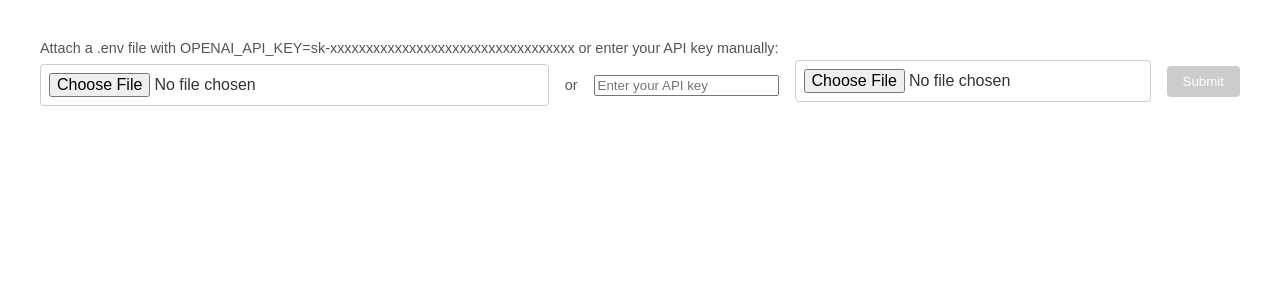
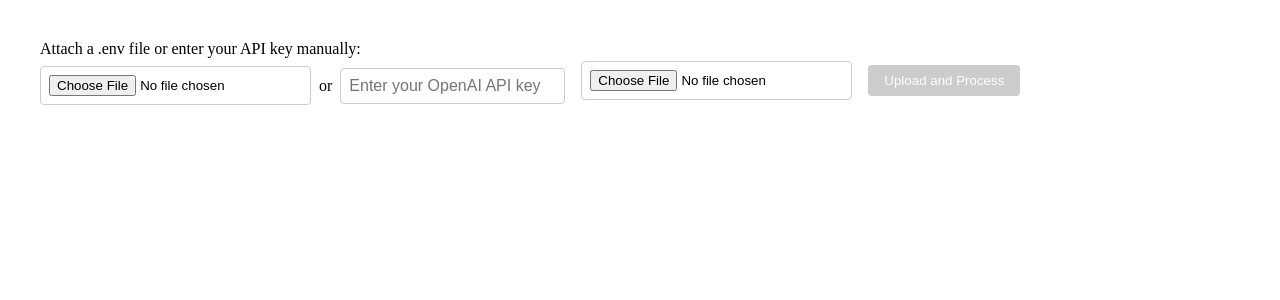
Before and after one commit to mayankpm/ottowatt, a Next.js app in the folder frontend/: page / in a window 1280 px wide. Shown: the top 300 px of the page. Built offline with nearby package versions, Linux system fonts and the light colour scheme.

Commit message:
.env fix

```diff
--- a/frontend/app/Page.css
+++ b/frontend/app/Page.css
@@ -2,8 +2,6 @@
   padding: 2rem;
   max-width: 1200px;
   margin: 0 auto;
-  font-family: Arial, sans-serif;
-  color: #333;
 }
 
 .form {
@@ -12,7 +10,6 @@
   gap: 1rem;
   margin-bottom: 2rem;
   align-items: center;
-  justify-content: space-between;
 }
 
 .apiKeyInputContainer {
@@ -25,25 +22,22 @@
 .inputOptions {
   display: flex;
   align-items: center;
-  justify-content: flex-start;
-  gap: 1rem;
+  gap: 0.5rem;
 }
 
-.apiKeyInput,
+.apiKeyInput {
+  padding: 0.5rem;
+  font-size: 1rem;
+  flex: 1;
+  border: 1px solid #ccc;
+  border-radius: 4px;
+}
+
 .fileInput {
   padding: 0.5rem;
-  font-size: 1rem;
   border: 1px solid #ccc;
   border-radius: 4px;
-  width: auto;
-  flex: 1;
 }
-
-span {
-  font-size: 0.9rem;
-  color: #555;
-}
-
 
 .button {
   padding: 0.5rem 1rem;
@@ -52,12 +46,11 @@ span {
   border: none;
   border-radius: 4px;
   cursor: pointer;
-  transition: background-color 0.2s, transform 0.2s;
+  transition: background-color 0.2s;
 }
 
 .button:hover {
   background-color: #0051b3;
-  transform: scale(1.02);
 }
 
 .button:disabled {
@@ -67,15 +60,8 @@ span {
 
 .results {
   display: grid;
-  grid-template-columns: 1fr;
+  grid-template-columns: 1fr 1fr;
   gap: 2rem;
-  margin-top: 2rem;
-}
-
-@media (min-width: 768px) {
-  .results {
-    grid-template-columns: 1fr 1fr;
-  }
 }
 
 .resultBox {
@@ -94,19 +80,19 @@ span {
 .resultBox h1 {
   font-size: 1.5rem;
   margin-bottom: 0.5rem;
-  color: #0070f3;
+  color: #333;
 }
 
 .resultBox h2 {
   font-size: 1.25rem;
   margin-bottom: 0.5rem;
-  color: #0070f3;
+  color: #333;
 }
 
 .resultBox h3 {
   font-size: 1.1rem;
   margin-bottom: 0.5rem;
-  color: #0070f3;
+  color: #333;
 }
 
 .resultBox hr {
@@ -124,8 +110,4 @@ span {
   white-space: pre-wrap;
   word-wrap: break-word;
   margin: 0;
-  font-family: monospace;
-  background-color: #f9f9f9;
-  padding: 1rem;
-  border-radius: 4px;
 }
--- a/frontend/app/page.tsx
+++ b/frontend/app/page.tsx
@@ -9,7 +9,7 @@ export default function Home() {
   const [result, setResult] = useState<any>(null);
   const [loading, setLoading] = useState(false);
 
-  const handleEnvFile = async (file: File) => {
+  const handleEnvFile = (file: File) => {
     const reader = new FileReader();
     reader.onload = (e) => {
       const content = e.target?.result as string;
@@ -17,12 +17,7 @@ export default function Home() {
       const apiKeyLine = lines.find((line) => line.startsWith("OPENAI_API_KEY="));
       if (apiKeyLine) {
         const [, key] = apiKeyLine.split("=");
-        if (key) {
-          setApiKey(key.trim());
-        } else {
-          alert("OPENAI_API_KEY value is missing in the .env file");
-          setEnvFile(null);
-        }
+        setApiKey(key.trim());
       } else {
         alert("No valid OPENAI_API_KEY found in the .env file");
         setEnvFile(null);
@@ -31,41 +26,53 @@ export default function Home() {
     reader.readAsText(file);
   };
 
-
   const handleSubmit = async (e: React.FormEvent) => {
     e.preventDefault();
     if (!file) {
       alert("Please upload a file.");
       return;
     }
+
     setLoading(true);
-
     const formData = new FormData();
     formData.append("file", file);
-    if (apiKey) {
-      formData.append("api_key", apiKey);
-    }
+    if (apiKey) formData.append("api_key", apiKey);
 
     try {
       const response = await fetch("/api/upload", {
         method: "POST",
         body: formData,
       });
-      const data = await response.json();
+
+      let data;
+      try {
+        data = await response.json();
+      } catch (jsonError) {
+        console.error("Failed to parse JSON:", jsonError);
+        data = { extracted_text: "", structured_text: "", error: "No valid JSON returned" };
+      }
+
       setResult(data);
     } catch (error) {
-      setResult({ error: "Failed to process the file." });
+      console.error("Fetch error:", error);
+      setResult({ extracted_text: "", structured_text: "", error: String(error) });
     } finally {
       setLoading(false);
     }
   };
 
+  const safeStructuredText = (result?.structured_text ?? "")
+    .replace(/^### (.*?)$/gm, "<h3>$1</h3>")
+    .replace(/\*\*(.*?)\*\*/g, "<strong>$1</strong>")
+    .replace(/^## (.*?)$/gm, "<h2>$1</h2>")
+    .replace(/^# (.*?)$/gm, "<h1>$1</h1>")
+    .replace(/---/g, "<hr>");
+
   return (
     <main className="main">
       <form onSubmit={handleSubmit} className="form">
         <div className="apiKeyInputContainer">
-          <span>Attach a .env file with OPENAI_API_KEY=sk-xxxxxxxxxxxxxxxxxxxxxxxxxxxxxxxxxx
-          or enter your API key manually:</span>
+          <span>Attach a .env file or enter your API key manually:</span>
           <div className="inputOptions">
             <input
               type="file"
@@ -80,11 +87,11 @@ export default function Home() {
             <span>or</span>
             <input
               type="password"
-              placeholder="Enter your API key"
+              placeholder="Enter your OpenAI API key"
               value={apiKey}
               onChange={(e) => setApiKey(e.target.value)}
               disabled={!!envFile}
-              className="passwordInput"
+              className="apiKeyInput"
             />
           </div>
         </div>
@@ -95,11 +102,9 @@ export default function Home() {
           className="fileInput"
         />
         <button type="submit" disabled={!file || loading} className="button">
-          Submit
+          {loading ? "Processing..." : "Upload and Process"}
         </button>
       </form>
-
-      {loading && <p>Please wait for a few seconds...</p>}
 
       {result && (
         <div className="results">
@@ -116,7 +121,11 @@ export default function Home() {
 
           <div className="resultBox">
             <h2>Structured Text</h2>
-            <div dangerouslySetInnerHTML={{ __html: result.structured_text }} />
+            <div
+              dangerouslySetInnerHTML={{
+                __html: safeStructuredText,
+              }}
+            />
           </div>
         </div>
       )}
```
